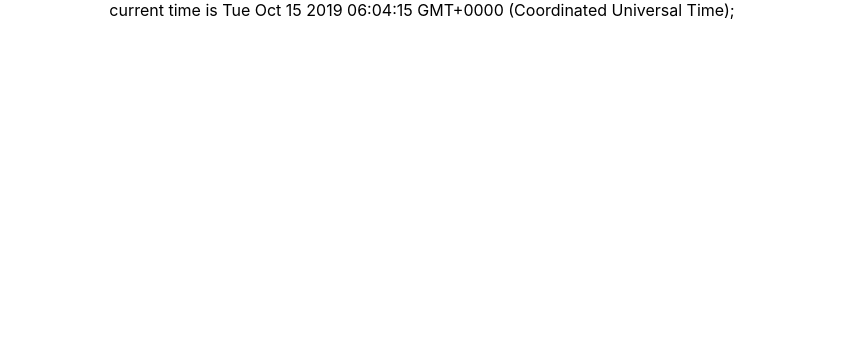
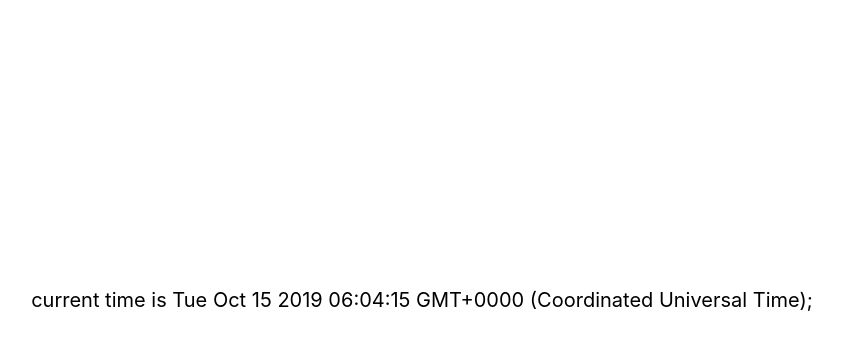
Before and after one commit to Prakrithi-Shetty/Clock, a React (Create React App) app: page / in a window 1280 px wide. Shown: the top 350 px of the page, without its empty margins (218-1060 px from the left). Built offline with nearby package versions, Linux system fonts and the light colour scheme.

Commit message:
On click function added

```diff
--- a/src/Clock/Clock.js
+++ b/src/Clock/Clock.js
@@ -1,18 +1,24 @@
 import React from 'react';
-
+import './Clock.css';
 
 class Clock extends React.Component {
 
   constructor(props) {
     super(props);
     this.state = {date: new Date()};
+    this.changeTime = this.changeTime.bind(this);
   }
 
+  changeTime(){
+    this.setState({
+      date: new Date()
+    });
+  }
 
 
   render(){
   return (
-    <div className="Clock">
+    <div className="Clock" onClick={this.changeTime}>
           current time is {this.state.date.toString()};
     </div>
   );
```
